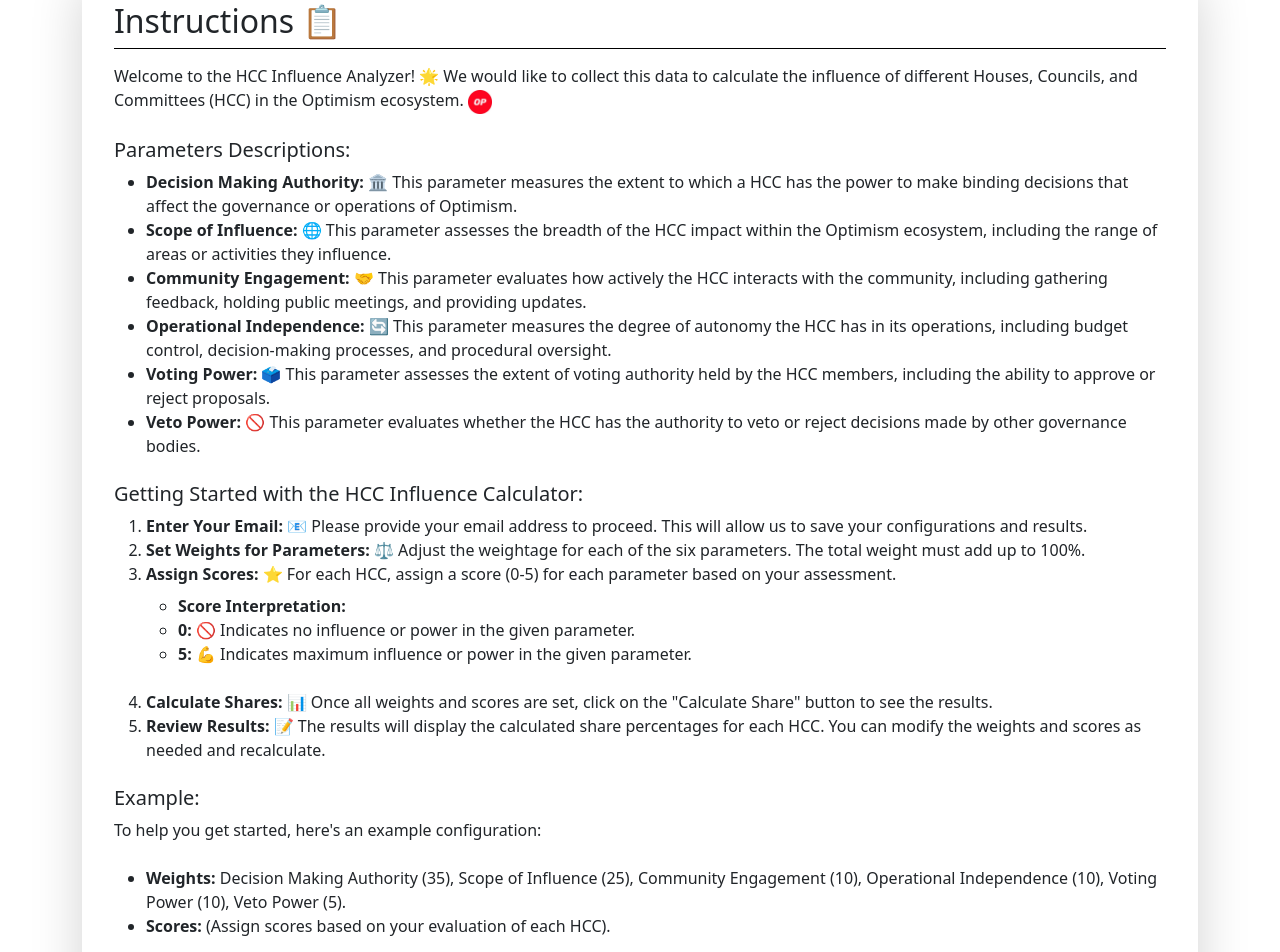
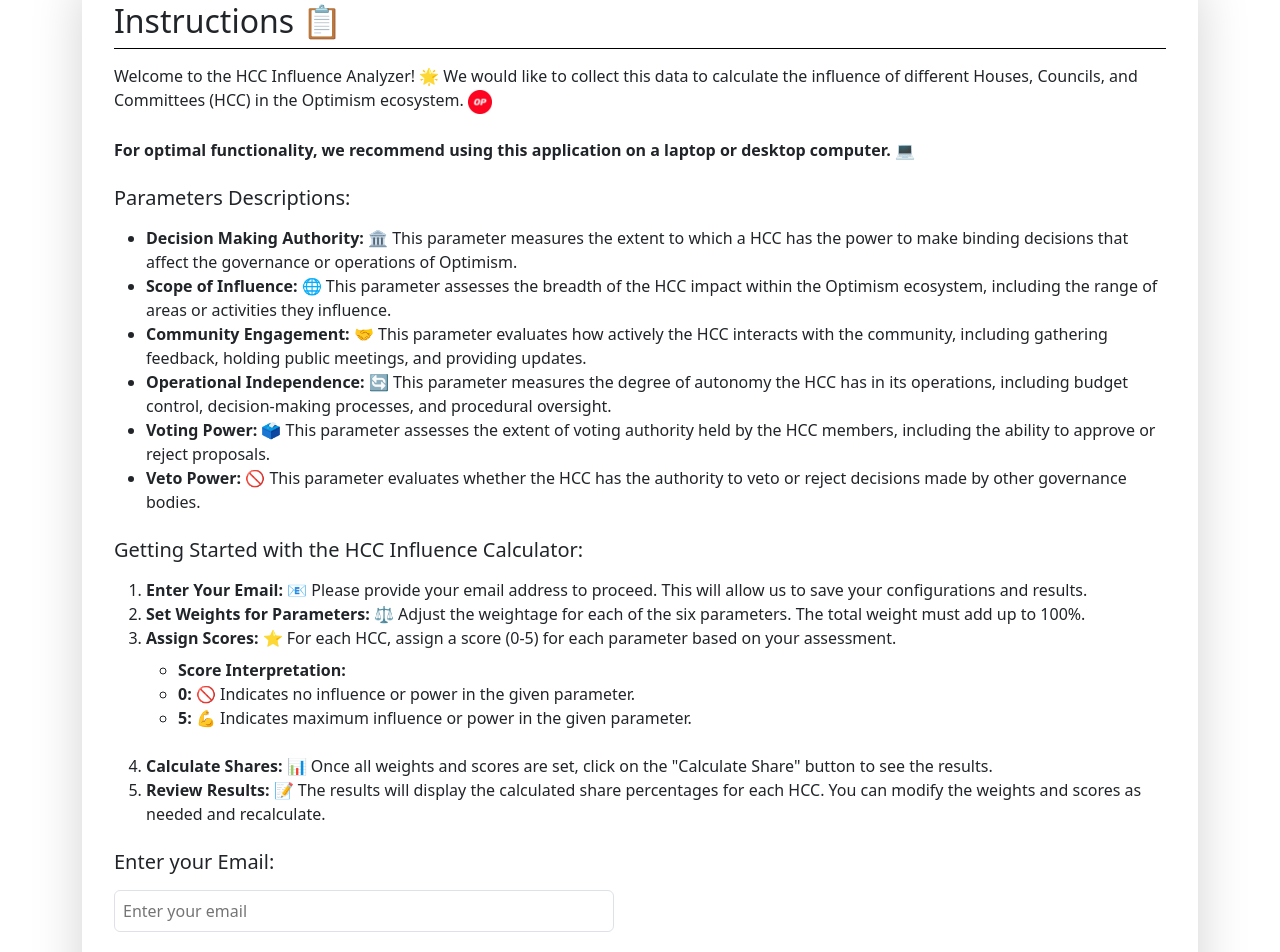
Before and after one commit to ARDev097/Measuring_COP_Optimism, a React (Create React App) app in the folder frontend/: page / in a window 1280 px wide. Shown: the part 80-1032 px from the top of the page. Built offline with nearby package versions, Linux system fonts and the light colour scheme.

Commit message:
Updated content of title and button

```diff
--- a/frontend/src/components/Instructions.js
+++ b/frontend/src/components/Instructions.js
@@ -12,11 +12,16 @@
           <h2 className="text-xl font-semibold">Instructions 📋</h2>
         </div>
         <div className="p-6">
-        <p className="mb-4">
+          <p className="mb-4">
             Welcome to the HCC Influence Analyzer! 🌟 We would like to collect this data to calculate the influence of different Houses, Councils, and Committees (HCC) in the Optimism ecosystem. <img src={optimismEmoji} alt="Optimism" style={{ width: '1.5em', height: '1.5em', verticalAlign: 'middle' }} />
           </p>
+          <p className="mb-4 text-red-500 font-semibold">
+            <strong>For optimal functionality, we recommend using this application on a laptop or desktop computer. 💻</strong>
+          </p>
 
-          <h5 className="text-lg font-semibold mb-2">Parameters Descriptions:</h5>
+          <div style={{ marginBottom: '16px' }}>
+            <h5 className="text-lg font-semibold mb-2">Parameters Descriptions:</h5>
+          </div>
           <ul className="list-disc pl-5 mb-4">
             <li><strong>Decision Making Authority:</strong> 🏛️ This parameter measures the extent to which a HCC has the power to make binding decisions that affect the governance or operations of Optimism.</li>
             <li><strong>Scope of Influence:</strong> 🌐 This parameter assesses the breadth of the HCC impact within the Optimism ecosystem, including the range of areas or activities they influence.</li>
@@ -26,7 +31,9 @@
             <li><strong>Veto Power:</strong> 🚫 This parameter evaluates whether the HCC has the authority to veto or reject decisions made by other governance bodies.</li>
           </ul>
 
-          <h5 className="text-lg font-semibold mb-2">Getting Started with the HCC Influence Calculator:</h5>
+          <div style={{ marginBottom: '16px' }}>
+            <h5 className="text-lg font-semibold mb-2">Getting Started with the HCC Influence Calculator:</h5>
+          </div>
           <ol className="list-decimal pl-5 mb-4">
             <li><strong>Enter Your Email:</strong> 📧 Please provide your email address to proceed. This will allow us to save your configurations and results.</li>
             <li><strong>Set Weights for Parameters:</strong> ⚖️ Adjust the weightage for each of the six parameters. The total weight must add up to 100%.</li>
@@ -42,15 +49,9 @@
             <li><strong>Review Results:</strong> 📝 The results will display the calculated share percentages for each HCC. You can modify the weights and scores as needed and recalculate.</li>
           </ol>
 
-          <h5 className="text-lg font-semibold mb-2">Example:</h5>
-          <p className="mb-4">To help you get started, here's an example configuration:</p>
-          <ul className="list-disc pl-5 mb-4">
-            <li><strong>Weights:</strong> Decision Making Authority (35), Scope of Influence (25), Community Engagement (10), Operational Independence (10), Voting Power (10), Veto Power (5).</li>
-            <li><strong>Scores:</strong> (Assign scores based on your evaluation of each HCC).</li>
-          </ul>
-
-          <h5 className="text-lg font-semibold mb-2">Enter your Email:</h5>
-
+          <div style={{ marginBottom: '16px' }}>
+            <h5 className="text-lg font-semibold mb-2">Enter your Email:</h5>
+          </div>
           <div className="mb-4 inpputdiv">
             <input
               type="email"
```
Also changed, not shown: 1 other file (tests, documents, lock files or other folders).
